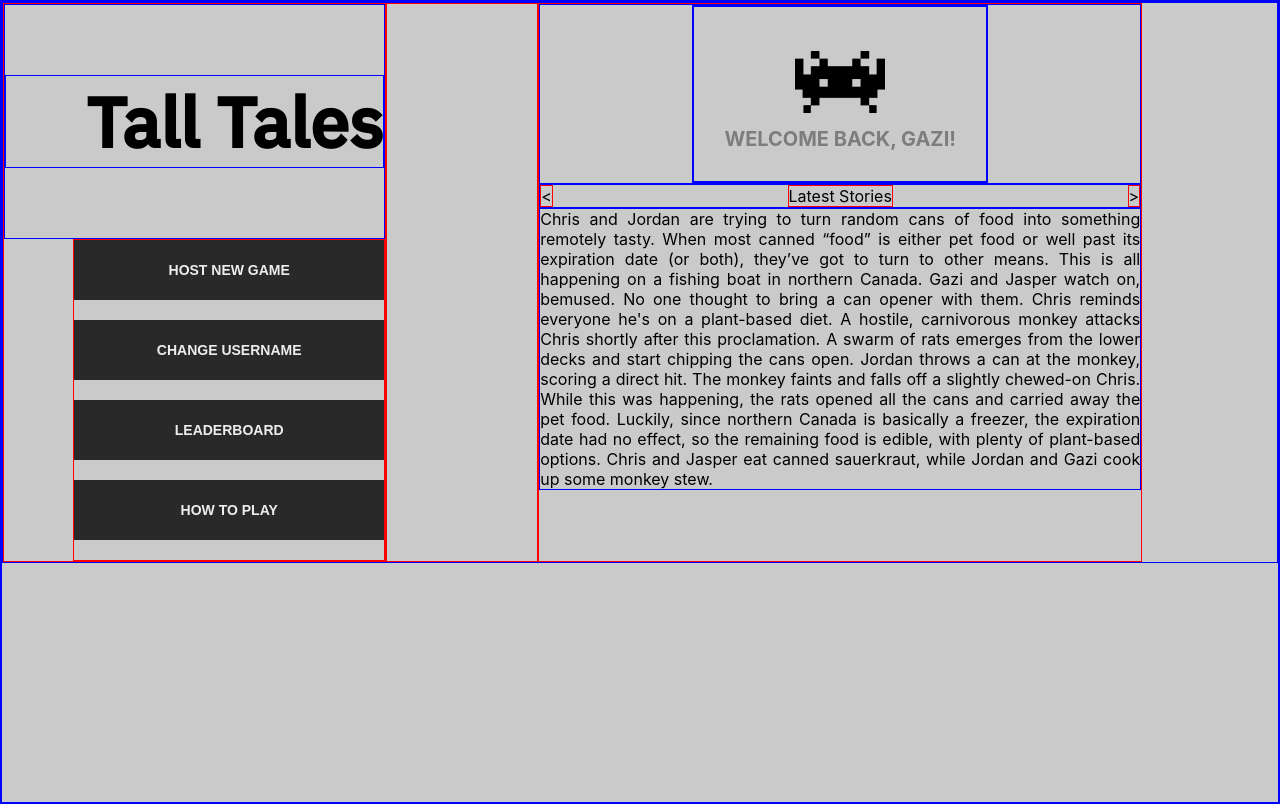
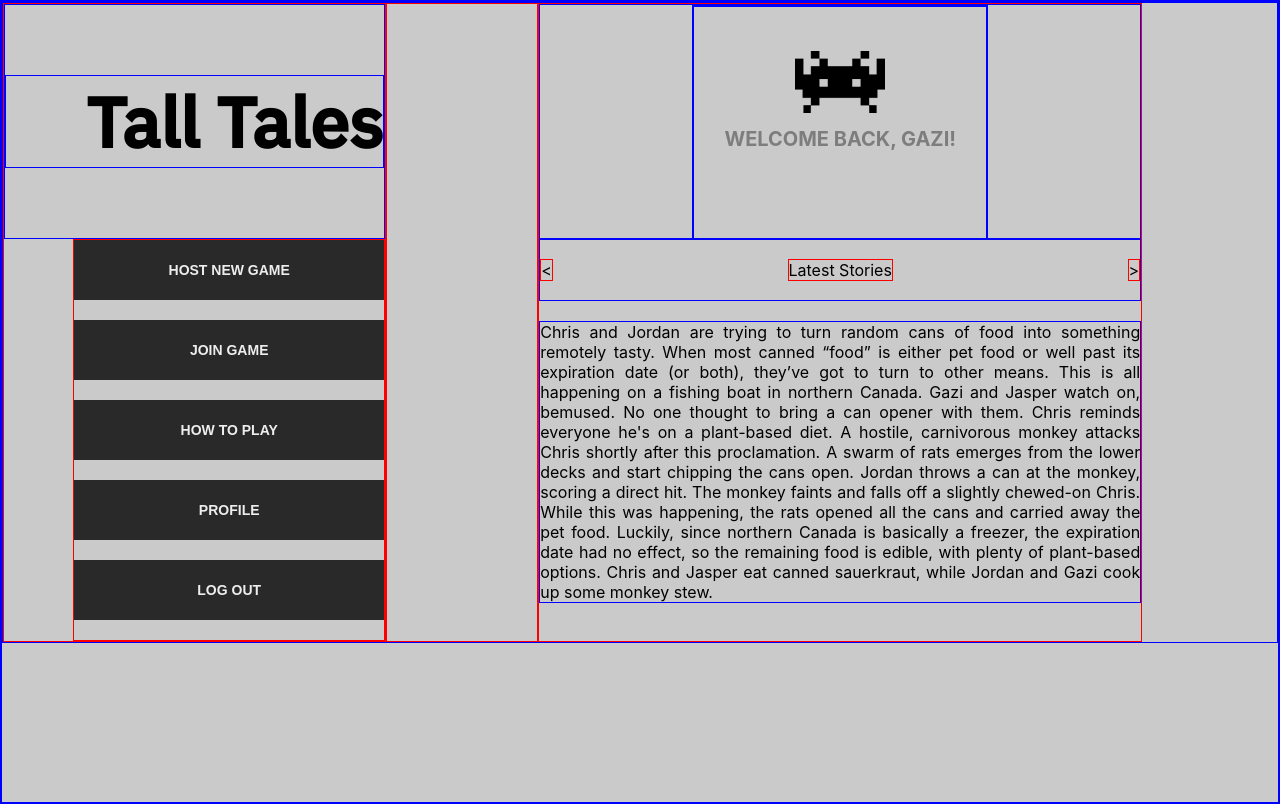
Before and after one commit to Jnwong116/TallTales, a React (Create React App) app in the folder talltales/: page /dashboard in a window 1280 px wide. Built offline with nearby package versions, Linux system fonts and the light colour scheme.

Commit message:
Dashboard: Improved spacing

```diff
--- a/talltales/src/pages/dashboard/dashboard.css
+++ b/talltales/src/pages/dashboard/dashboard.css
@@ -28,6 +28,13 @@ span {
   flex-direction: column;
 }
 
+.userIconContainer {
+  height: 233px;
+  display: flex;
+  justify-content: center;
+  text-transform: uppercase;
+}
+
 .dashboardMenu {
   display: flex;
   flex-direction: column;
@@ -44,9 +51,12 @@ span {
   display: flex;
   flex-direction: row;
   justify-content: space-between;
+  align-items: center;
+  height: 60px;
 }
 
 .storiesDisplay {
+  margin-top: 20px;
   width: 600px;
   display: flex;
   text-align: justify;
@@ -71,9 +81,3 @@ span {
 .buttonStyle:hover {
   cursor: pointer;
 }
-
-.userIconContainer {
-  display: flex;
-  justify-content: center;
-  text-transform: uppercase;
-}
--- a/talltales/src/pages/dashboard/dashboard.js
+++ b/talltales/src/pages/dashboard/dashboard.js
@@ -20,13 +20,16 @@ class Dashboard extends React.Component {
             <Button text="HOST NEW GAME"
                     handleClick={() => {
                     this.handleClick(this.state);}} />
-            <Button text="CHANGE USERNAME"
+            <Button text="JOIN GAME"
                     handleClick={() => {
                       this.handleClick(this.state);}} />
-            <Button text="LEADERBOARD"
+            <Button text="HOW TO PLAY"
                     handleClick={() => {
                     this.handleClick(this.state);}} />
-            <Button text="HOW TO PLAY"
+            <Button text="PROFILE"
+                    handleClick={() => {
+                    this.handleClick(this.state);}} />
+            <Button text="LOG OUT"
                     handleClick={() => {
                     this.handleClick(this.state);}} />
           </span>
```
